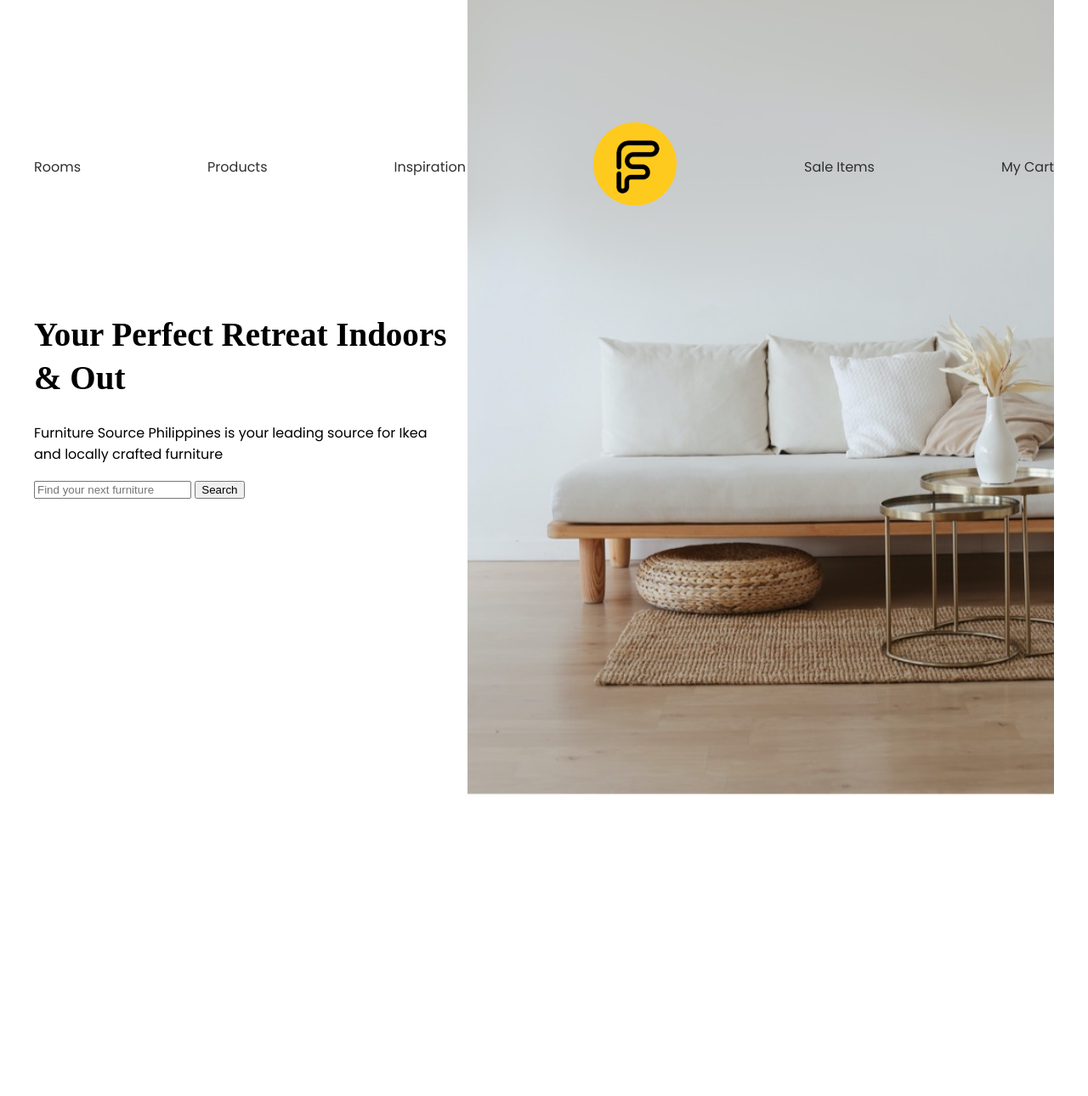
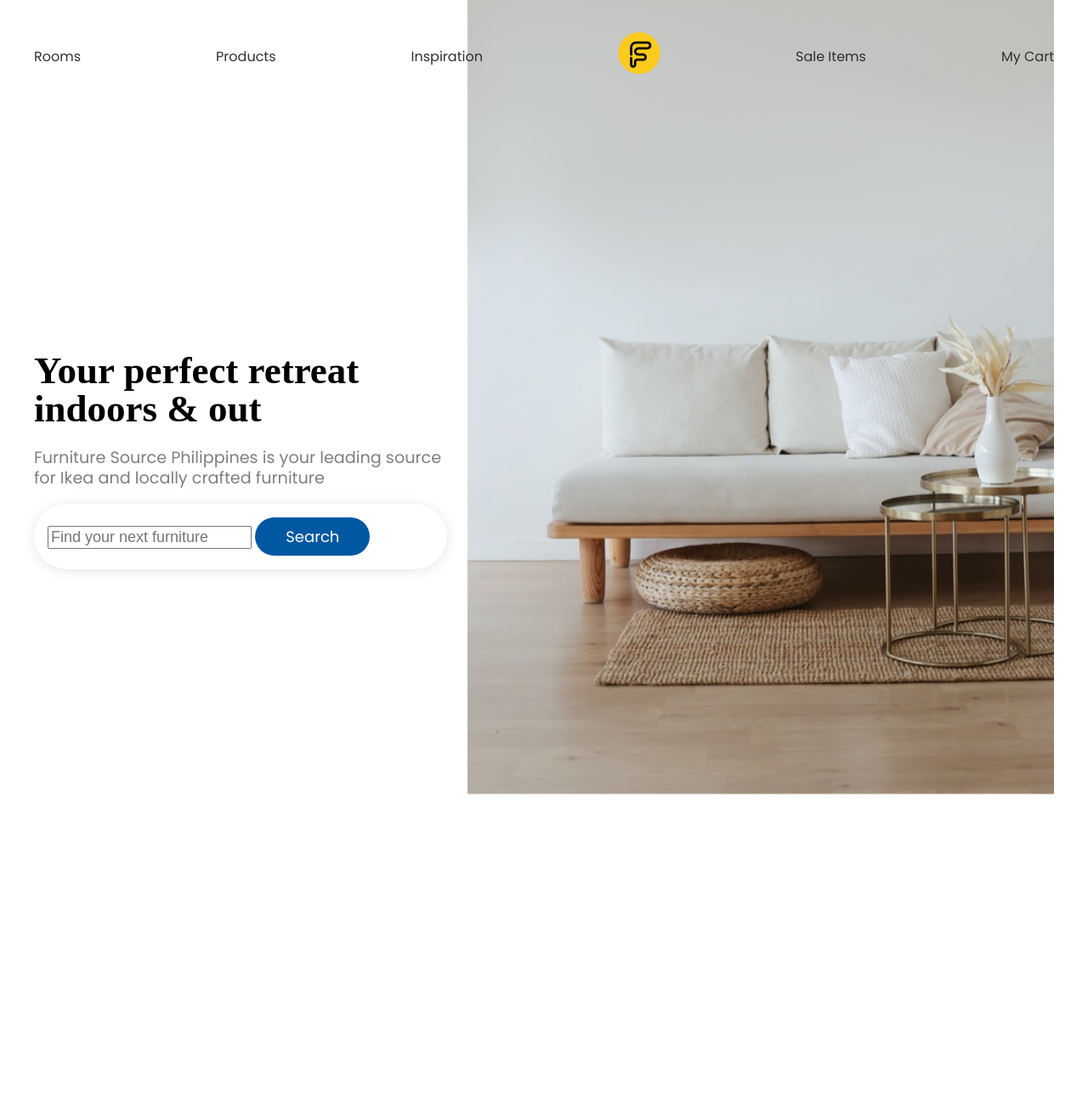
Before and after one commit to nickaguilos/dc-1-sheena-nick, a PHP site: page /home/index.html in a window 1280 px wide. Shown: the whole page at 85% size. Before the commit the page ends 935 px from the top, so only its background shows below. Run offline with PHP 8.4, Linux system fonts and the light colour scheme.

Commit message:
adding buttons and forms styles

```diff
--- a/scss/_defaults.scss
+++ b/scss/_defaults.scss
@@ -1,5 +1,5 @@
 html {
-    font-family: 'Poppins', sans-serif;
+    font-family: $sans-serif;
     font-size: 1em;
 }
 
--- /dev/null
+++ b/scss/_forms.scss
@@ -0,0 +1,3 @@
+input[type="text"] {
+    font-size: 1.125em;
+}
--- a/scss/_theme.scss
+++ b/scss/_theme.scss
@@ -5,3 +5,6 @@ $blue: #0058A3;
 $light-yellow: #FFD95F;
 $light-blue: #003E73;
 $dark-gray: #303030;
+
+$sans-serif: 'Poppins', sans-serif;
+$serif: 'Adobe Garamond', serif;
--- a/scss/main.scss
+++ b/scss/main.scss
@@ -2,3 +2,8 @@
 @import 'defaults';
 @import 'grid';
 @import 'typography';
+@import 'buttons';
+@import 'forms';
+
+// Pages
+@import 'pages/page-home';
--- a/web/css/main.css
+++ b/web/css/main.css
@@ -1,5 +1,5 @@
 html {
-  font-family: 'Poppins', sans-serif;
+  font-family: "Poppins", sans-serif;
   font-size: 1em; }
 
 body {
@@ -21,7 +21,7 @@ a {
   margin: 0 auto;
   gap: 1.5em;
   grid-template-columns: repeat(12, 1fr);
-  grid-template-rows: 50px 1fr 1fr 1fr; }
+  grid-template-rows: 50px 1fr 1fr 1fr 1fr; }
 
 #site-head {
   display: flex;
@@ -29,26 +29,30 @@ a {
   align-items: center;
   padding: 1em 0;
   grid-column: 1 / -1;
+  grid-row-start: 1;
+  margin-top: 50px;
   z-index: 1; }
+  #site-head #brand {
+    max-width: 50px; }
 
 #search-and-intro {
-  grid-column: 1 / 6; }
+  grid-column: 1 / 6;
+  grid-row-start: 3; }
 
 #hero-image {
   grid-column: 6 / 13;
   grid-row-start: 1; }
 
 h1, .h1, h2, .h2, h3, .h3, h4, .h4, h5, .h5, h6, .h6 {
-  line-height: 1.3em;
+  line-height: 1em;
   font-weight: bold;
-  font-family: 'adobe garamond', serif;
-  text-transform: capitalize; }
+  font-family: "Adobe Garamond", serif; }
   @media (max-width: 320px) {
     h1, .h1, h2, .h2, h3, .h3, h4, .h4, h5, .h5, h6, .h6 {
       line-height: 1.3em; } }
 
 h1, .h1 {
-  font-size: 2.441em; }
+  font-size: 2.813em; }
 
 h2, .h2 {
   font-size: 1.953em; }
@@ -64,3 +68,32 @@ h5, .h5 {
 
 h6, .h6 {
   font-size: 0.8em; }
+
+.subheading {
+  font-size: 1.2em;
+  margin-top: -.35em;
+  opacity: 0.5;
+  line-height: 1.2em; }
+
+button, .button {
+  background-color: #0058A3;
+  color: #fff;
+  font-size: 1.125em;
+  font-family: "Poppins", sans-serif;
+  border: none;
+  transition: all, 0.1s; }
+  button:hover, .button:hover {
+    background-color: #003E73;
+    cursor: pointer; }
+  button.round, .button.round {
+    border-radius: 100px;
+    padding: 0.5em 2em; }
+
+input[type="text"] {
+  font-size: 1.125em; }
+
+#home #search-box {
+  background: #FFFFFF;
+  box-shadow: 0 2px 15px 0 rgba(0, 0, 0, 0.1);
+  border-radius: 100px;
+  padding: 1em; }
--- a/web/home/index.html
+++ b/web/home/index.html
@@ -8,7 +8,7 @@
     <link rel="stylesheet" href="/web/css/main.css">
     <link href="https://fonts.googleapis.com/css2?family=Poppins:wght@400;700&display=swap" rel="stylesheet">
 </head>
-<body class="grid">
+<body id="home" class="grid">
     <header id="site-head">
         <a href="rooms.html">Rooms</a>
         <a href="products.html">Products</a>
@@ -20,13 +20,13 @@
 
     <div id="search-and-intro">
         <h1>Your perfect retreat indoors & out</h1>
-        <p>
+        <p class="subheading">
             Furniture Source Philippines is your leading source for Ikea and locally crafted furniture
         </p>
 
         <form id="search-box">
             <input type="text" placeholder="Find your next furniture">
-            <button>Search</button>
+            <button class="round">Search</button>
         </form>
     </div>
 
```
Also changed, not shown: scss/_buttons.scss (added, +18 -0 lines), scss/_grid.scss (+8 -1 lines), scss/_typography.scss (+10 -4 lines), scss/pages/_page-home.scss (added, +8 -0 lines).
